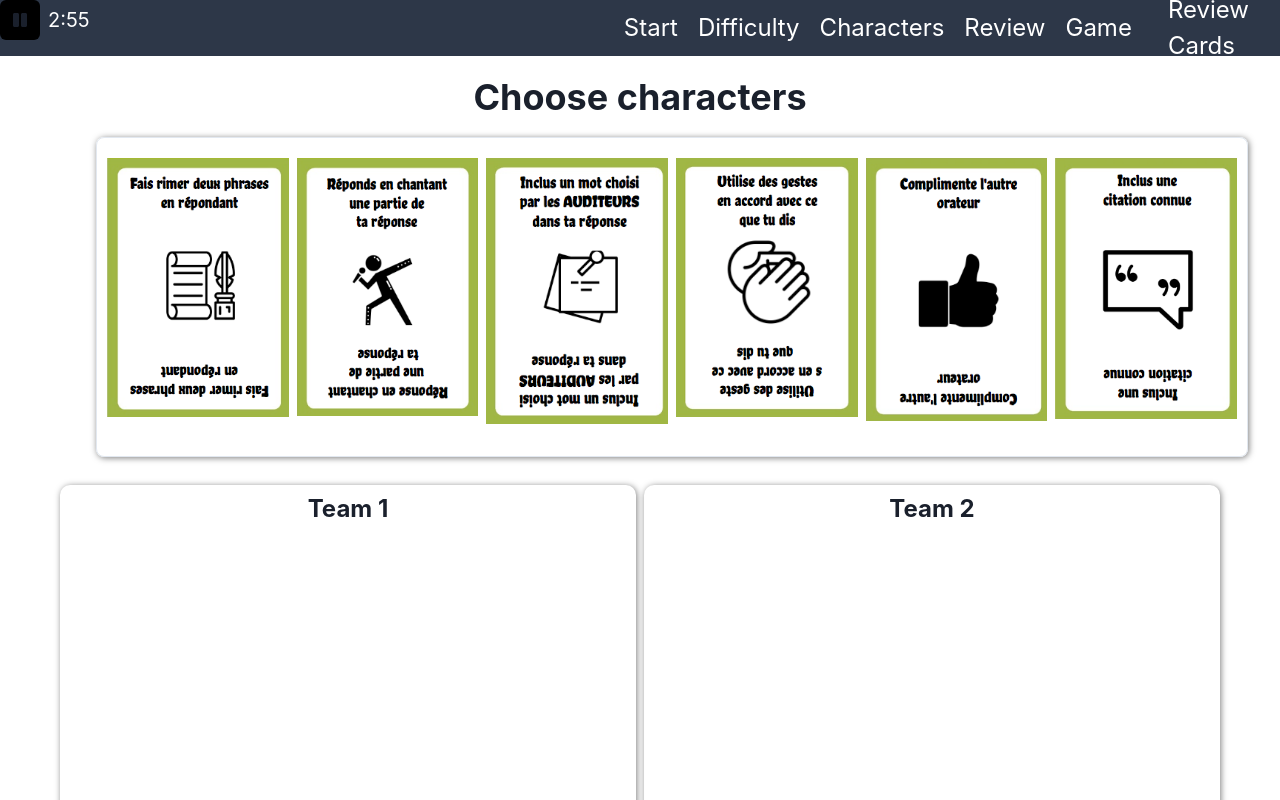
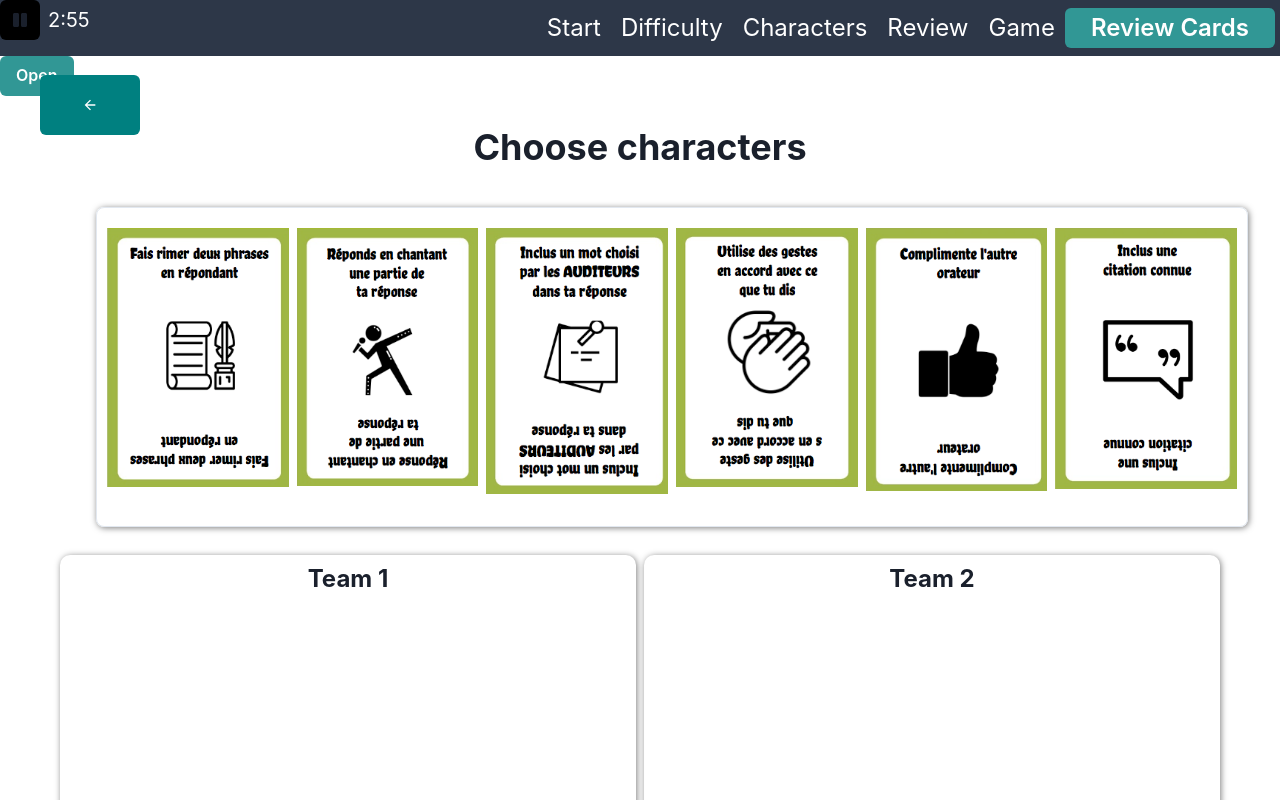
Before and after one commit to mgysel/SHS, a React (Create React App) app in the folder frontend/: page /characters in a window 1280 px wide. Shown: the top 800 px of the page. Built offline with nearby package versions, Linux system fonts and the light colour scheme.

Commit message:
Updated back button

```diff
--- a/frontend/src/App.js
+++ b/frontend/src/App.js
@@ -1,15 +1,39 @@
 import Navbar from "./components/Navbar";
 import Navigation from "./pages/Navigation";
 import StoreProvider from "./helpers/context";
+import { ChakraProvider, extendTheme } from "@chakra-ui/react";
+import DrawerExample from "./components/DrawerExample";
 
 function App() {
+
+  const components = {
+    Drawer: {
+      variants: {
+        alwaysOpen: {
+          parts: ["dialog, dialogContainer"],
+          dialog: {
+            pointerEvents: "auto"
+          },
+          dialogContainer: {
+            pointerEvents: "none"
+          }
+        }
+      }
+    }
+  };
+
+  const theme = extendTheme({
+    components
+  });
+
   return (
-    <div className="App">
+    <ChakraProvider theme={theme}>
       <StoreProvider>
         <Navbar />
+        <DrawerExample />
         <Navigation />
       </StoreProvider>
-    </div>
+    </ChakraProvider>
   );
 }
 
--- /dev/null
+++ b/frontend/src/components/BackButton.jsx
@@ -0,0 +1,38 @@
+import React, { useState, useContext, useEffect, useRef } from "react";
+import { useHistory, useLocation, Link as RouterLink } from "react-router-dom";
+import {
+  Drawer,
+  DrawerBody,
+  DrawerFooter,
+  DrawerHeader,
+  DrawerOverlay,
+  DrawerContent,
+  DrawerCloseButton,
+  Flex,
+  Grid,
+  Heading,
+  IconButton,
+  Image,
+  Menu,
+  MenuList,
+  MenuItem,
+  MenuButton,
+  Text,
+  useDisclosure,
+  WrapItem,
+} from "@chakra-ui/react";
+import { ArrowBackIcon } from '@chakra-ui/icons';
+
+const BackButton = (props) => {
+
+  return (
+    <IconButton
+      width='100px' height='60px'
+      backgroundColor='teal' color='white'
+      aria-label='Search database'
+      icon={<ArrowBackIcon />}
+    />
+  );
+};
+
+export default BackButton;
--- /dev/null
+++ b/frontend/src/components/DrawerExample.jsx
@@ -0,0 +1,55 @@
+import React from "react";
+import {
+  Drawer,
+  DrawerBody,
+  DrawerFooter,
+  DrawerHeader,
+  DrawerOverlay,
+  DrawerContent,
+  DrawerCloseButton,
+  Button,
+  Input,
+  useDisclosure
+} from "@chakra-ui/react";
+
+function DrawerExample({ children, ...rest }) {
+  const { isOpen, onOpen, onClose } = useDisclosure();
+  const btnRef = React.useRef();
+
+  return (
+    <>
+      <Button ref={btnRef} colorScheme="teal" onClick={onOpen}>
+        Open
+      </Button>
+      <Drawer
+        variant="alwaysOpen"
+        {...rest}
+        isOpen={isOpen}
+        placement="left"
+        onClose={onClose}
+        trapFocus={false}
+        closeOnOverlayClick={false}
+        blockScrollOnMount={false}
+      >
+        {/* <DrawerOverlay /> */}
+        <DrawerContent>
+          <DrawerCloseButton />
+          <DrawerHeader>Create your account</DrawerHeader>
+
+          <DrawerBody>
+            <Input placeholder="Type here..." />
+          </DrawerBody>
+
+          <DrawerFooter>
+            <Button variant="outline" mr={3} onClick={onClose}>
+              Cancel
+            </Button>
+            <Button colorScheme="blue">Save</Button>
+          </DrawerFooter>
+        </DrawerContent>
+      </Drawer>
+    </>
+  );
+}
+
+export default DrawerExample;
--- a/frontend/src/components/Navbar.jsx
+++ b/frontend/src/components/Navbar.jsx
@@ -1,5 +1,6 @@
 import React, { useState, useContext, useEffect, useRef } from "react";
 import {
+  Button,
   Drawer,
   DrawerBody,
   DrawerFooter,
@@ -28,7 +29,7 @@ import { useHistory, useLocation } from 'react-router-dom';
 
 import Timer from './Timer'
 
-const Navbar = () => {
+const Navbar = ({ children, ...rest }) => {
 
   const context = useContext(StoreContext);
   // const [cc, setCC] = React.useState(context.cc);
@@ -36,8 +37,8 @@ const Navbar = () => {
   let [cc, setCC] = React.useState(context.cc);
   let [difficulty, setDifficulty] = React.useState(context.difficulty);
   const [gameMode, setGameMode] = context.gameMode;
+
   const btnRef = React.useRef()
-
   const { isOpen, onOpen, onClose } = useDisclosure();
 
   let history = useHistory();
@@ -87,15 +88,19 @@ const Navbar = () => {
         <Text p={p} fontSize='2xl'  as={RouterLink} to={"/game"}>
           Game
         </Text>
+        <Button ref={btnRef} colorScheme="teal" onClick={onOpen} >
           <Text
-          p={p} fontSize='2xl' onClick={onOpen} key='1' m={4} ref={btnRef}
+            p={p} fontSize='2xl'
             _hover={{
               cursor: 'pointer'
             }}
           >
             Review Cards
           </Text>
-        <Drawer onClose={onClose} isOpen={isOpen} size='full'>
+        </Button>
+        <Drawer
+          isOpen={isOpen} onClose={onClose}  placement='right' finalFocusRef={btnRef} size='full'
+        >
           <DrawerOverlay />
           <DrawerContent>
             <DrawerCloseButton />
--- a/frontend/src/index.js
+++ b/frontend/src/index.js
@@ -3,16 +3,14 @@ import ReactDOM from 'react-dom/client';
 import './index.css';
 import App from './App';
 import reportWebVitals from './reportWebVitals';
-import { ChakraProvider } from "@chakra-ui/react";
+import { ChakraProvider, extendTheme } from "@chakra-ui/react";
 import { BrowserRouter as Router } from "react-router-dom";
 
 const root = ReactDOM.createRoot(document.getElementById('root'));
 root.render(
   <React.StrictMode>
     <Router>
-      <ChakraProvider>
         <App />
-      </ChakraProvider>
     </Router>
   </React.StrictMode>
 );
--- a/frontend/src/pages/ChooseCharacters.jsx
+++ b/frontend/src/pages/ChooseCharacters.jsx
@@ -1,5 +1,5 @@
 import React, { useContext, useEffect, useState } from "react";
-import { useLocation, Link as RouterLink } from "react-router-dom";
+import { useLocation, useHistory, Link as RouterLink } from "react-router-dom";
 import {
   Box,
   Button,
@@ -20,7 +20,8 @@ import Carousel from 'better-react-carousel';
 //
 import { DndProvider, DragPreviewImage, useDrag, useDrop } from 'react-dnd'
 import { HTML5Backend } from "react-dnd-html5-backend";
-import './DragDrop.css'
+import './DragDrop.css';
+import BackButton from "../components/BackButton";
 
 const ChooseCharacters = () => {
   const context = useContext(StoreContext);
@@ -130,12 +131,24 @@ const ChooseCharacters = () => {
     )
   }
 
-  console.log("ITEMS")
-  console.log(Items)
+  //Update global
+  let history = useHistory();
+  const handleClickBack = () => {
+    console.log("NAVBAR HANDLING CLICK");
+    context.cc[1]('');
+    context.difficulty[1]('');
+    history.push("/difficulty");
+  }
 
   return (
     <VStack className="container">
-      <Heading pt='20px' pb='10px'>Choose characters</Heading>
+      <Flex
+        position='absolute' top='75px' left='40px'
+        onClick={handleClickBack}
+      >
+        <BackButton />
+      </Flex>
+      <Heading pt='30px' pb='30px'>Choose characters</Heading>
       <DndProvider backend={HTML5Backend}>
         <Box
           mt='0px'
--- a/frontend/src/pages/DragDrop.css
+++ b/frontend/src/pages/DragDrop.css
@@ -1,8 +1,4 @@
-.container {
-  display: flex;
-  flex-direction: row;
-  justify-content: space-around;
-}
+
 
 .column {
   height: 350px;
--- a/frontend/src/pages/ReviewCards.jsx
+++ b/frontend/src/pages/ReviewCards.jsx
@@ -24,11 +24,11 @@ import {
   Wrap,
   WrapItem,
 } from "@chakra-ui/react";
-import { ArrowBackIcon } from '@chakra-ui/icons'
+import { ArrowBackIcon } from '@chakra-ui/icons';
 import { StoreContext } from "../helpers/context";
 
-import GameCard from "../components/GameCard"
-
+import GameCard from "../components/GameCard";
+import BackButton from "../components/BackButton";
 
 const ReviewCards = () => {
   const context = useContext(StoreContext);
@@ -47,14 +47,12 @@ const ReviewCards = () => {
 
   return (
     <Flex w="100%" direction="column">
-      <IconButton
+      <Flex
         position='absolute' mt='20px' ml='40px'
-        width='100px' height='60px'
-        backgroundColor='teal' color='white'
-        aria-label='Search database'
-        icon={<ArrowBackIcon />}
         onClick={handleClickBack}
-      />
+      >
+        <BackButton />
+      </Flex>
       <VStack>
         <Heading align="center" my="1rem" mt='30px' mb='30px'>
             Review Criteria Cards
```
Also changed, not shown: frontend/src/components/PlayerInputCard.jsx (deleted). Lines whose indentation alone changed are shown as unchanged.
